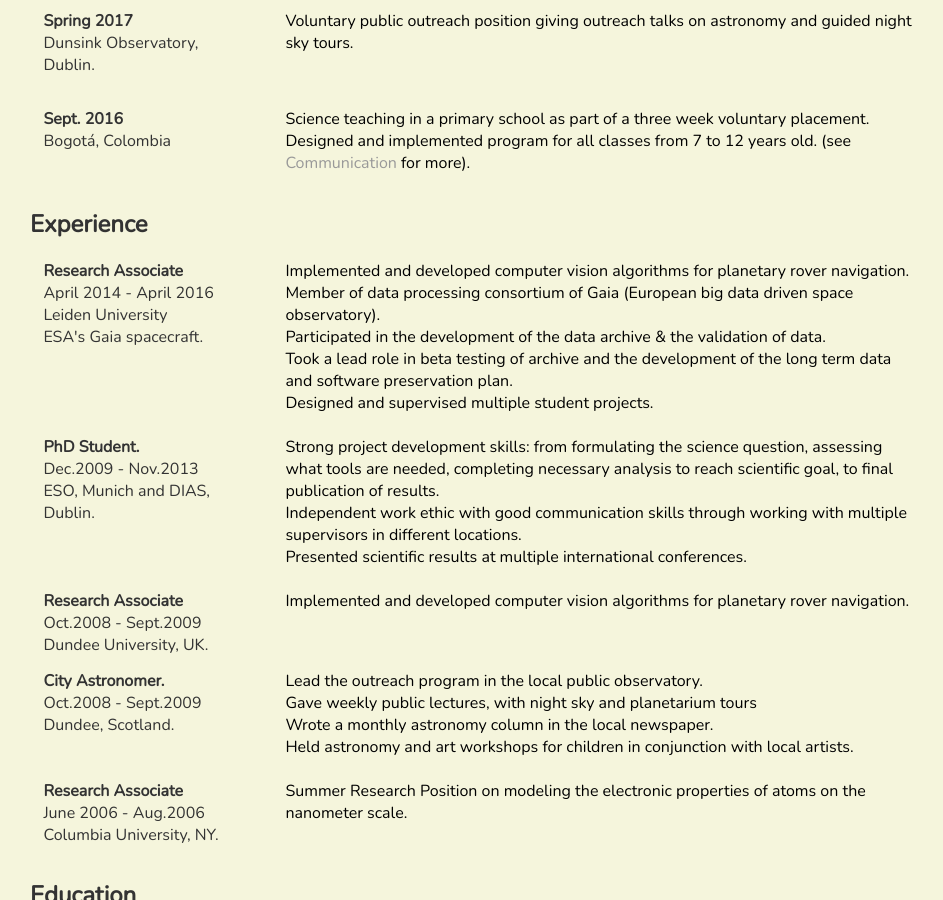
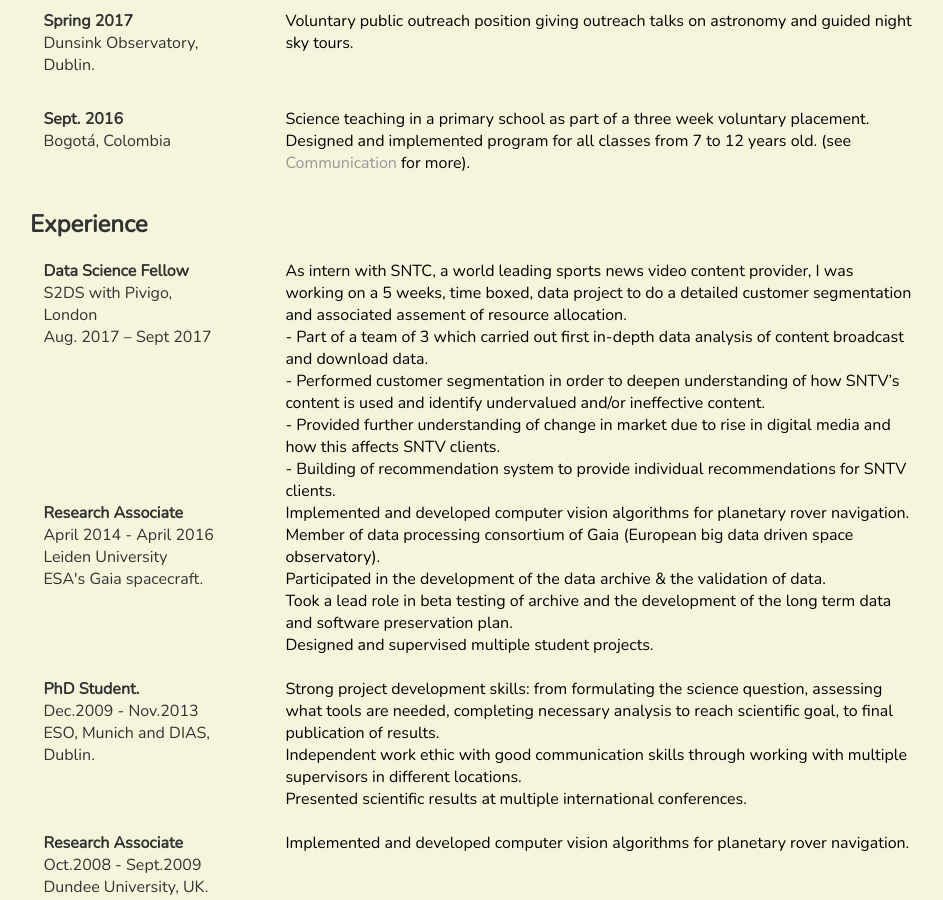
Before and after one commit to twotonnetess/twotonnetess.github.io, a Jekyll site: the page built from cv/index.html, in a window 1280 px wide and 900 px high, scrolled down 496 px. Shown: the whole window, without its empty margins (162-1105 px from the left). Built offline with Jekyll 4.4.1, drawn with Linux system fonts in a browser that asks for light colours.

Commit message:
updated cv

```diff
--- a/cv/index.html
+++ b/cv/index.html
@@ -53,6 +53,25 @@ title: CV G. Costigan
 
 
 <h2> Experience </h2>
+
+
+
+<div class="group_cv">
+   <date_place>
+   <b> Data Science Fellow</b> </br>
+   S2DS with Pivigo, London <br/>
+   Aug. 2017 – Sept 2017 <br/>
+   </date_place> <place_details>
+   As intern with SNTC, a world leading sports news video content provider, I was working on a 5 weeks, time boxed, data project to do a detailed customer segmentation and associated assement of resource allocation.</br>
+    - Part of a  team of 3 which carried out first in-depth data analysis of content broadcast and download data. </br>
+    - Performed customer segmentation in order to deepen understanding of how SNTV’s content is used and identify undervalued and/or ineffective content. </br>
+    - Provided further understanding of change in market due to rise in digital media and how this affects SNTV clients. </br>
+    - Building of recommendation system to provide individual recommendations for SNTV clients.
+  </br>
+
+   </place_details>
+</div>
+
 
 
 <div class="group_cv">
```
